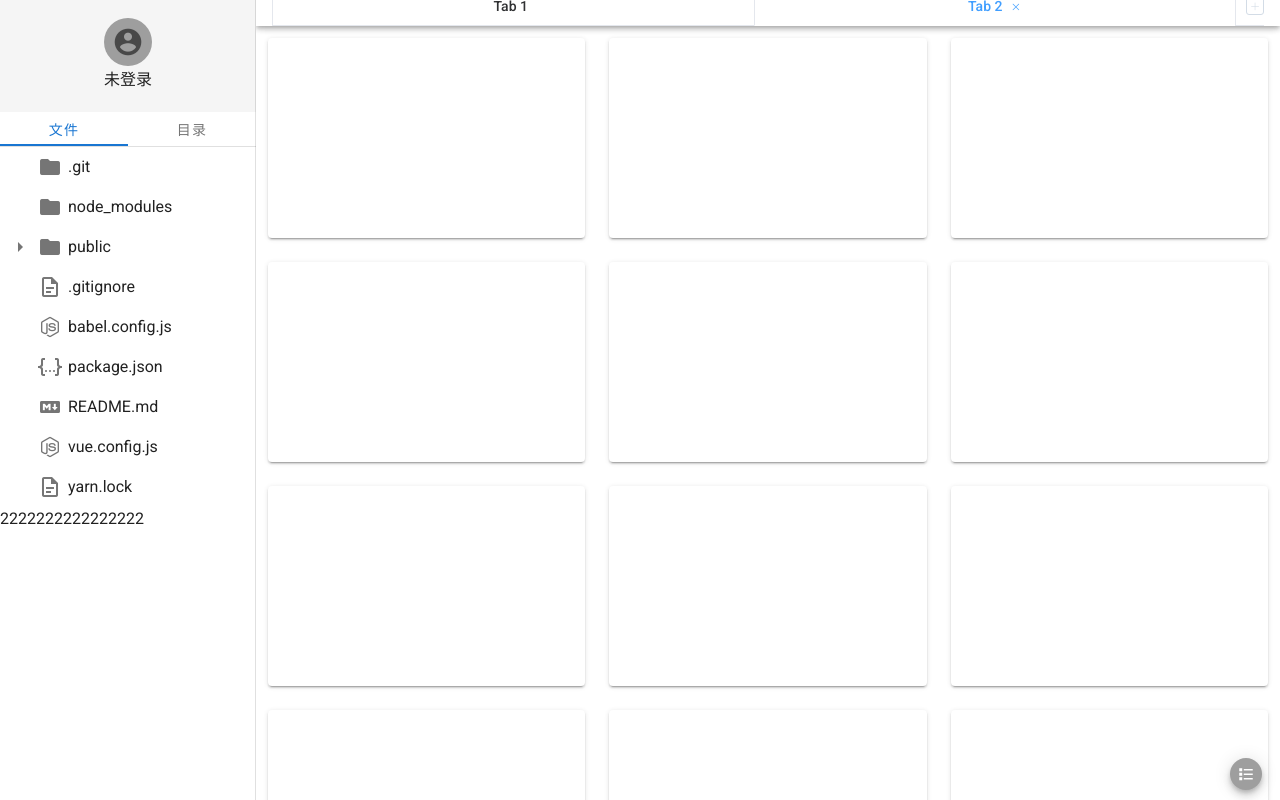
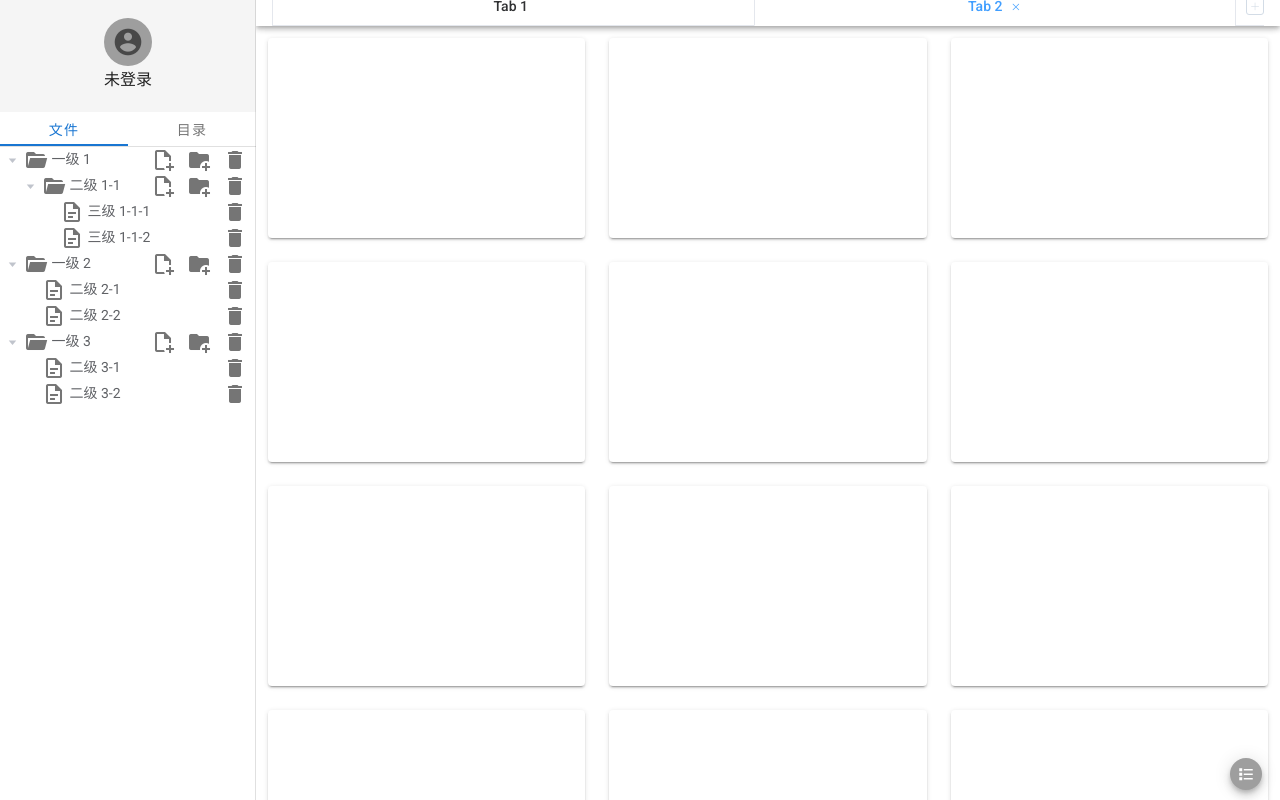
Before and after one commit to Kanito-fzw/codeNote, a Vue app in the folder codenote/: page / in a window 1280 px wide. Shown: the top 800 px of the page. Built offline with nearby package versions, Linux system fonts and the light colour scheme; what view-design would draw is missing.

Commit message:
树状列表

```diff
--- a/codenote/package.json
+++ b/codenote/package.json
@@ -12,6 +12,7 @@
   },
   "main": "background.js",
   "dependencies": {
+    "@material-ui/core": "^4.11.2",
     "core-js": "^3.6.5",
     "element-ui": "^2.4.5",
     "view-design": "^4.0.0",
--- a/codenote/src/components/Tabs.vue
+++ b/codenote/src/components/Tabs.vue
@@ -8,7 +8,6 @@
           :label="item.title"
           :name="item.name"
       >
-        {{ item.content }}
       </el-tab-pane>
     </el-tabs>
 
@@ -22,11 +21,9 @@ export default {
       editableTabs: [{
         title: 'Tab 1',
         name: '1',
-        content: ''
       }, {
         title: 'Tab 2',
         name: '2',
-        content: ''
       }],
       tabIndex: 2
     }
@@ -38,7 +35,6 @@ export default {
         this.editableTabs.push({
           title: 'New Tab',
           name: newTabName,
-          content: ''
         });
         this.editableTabsValue = newTabName;
       }
--- a/codenote/src/components/TreeView.vue
+++ b/codenote/src/components/TreeView.vue
@@ -1,113 +1,173 @@
 <template>
-  <div>
-    <v-treeview
-        :active.sync="active"
-        dense
-        v-model="tree"
-        item-key="name"
-        :items="items"
-        :open.sync="open"
-        activatable
-        color="warning"
-        open-on-click
-        transition
-    >
-      <template v-slot:prepend="{ item, open }">
-        <v-icon v-if="!item.file">
-          {{ open ? 'mdi-folder-open' : 'mdi-folder' }}
+  <div class="block">
+    <el-tree
+        :data="data"
+        node-key="id"
+        draggable
+        @node-click="noteClick"
+        :allow-drop="allowDrop"
+        default-expand-all>
+      <span class="custom-tree-node" slot-scope="{ node, data }">
+        <span>
+          <v-icon v-if="!data.icon">
+        {{ node.expanded ? 'mdi-folder-open' : 'mdi-folder' }}
       </v-icon>
       <v-icon v-else>
-          {{ files[item.file] }}
+        {{ data.icon }}
+      </v-icon>  {{ node.label }}</span>
+        <span >
+          <el-button
+              v-if="!data.icon"
+              type="text"
+              size="mini"
+              @click.stop="() => appendFile(data)">
+            <v-icon>
+              {{'mdi-file-plus-outline'}}
             </v-icon>
-      </template>
-    </v-treeview>
-    <button @click="openFile">2222222222222222</button>
+          </el-button>
+          <el-button
+              v-if="!data.icon"
+              type="text"
+              size="mini"
+              @click.stop="() => append(data)">
+            <v-icon>
+              {{'mdi-folder-plus'}}
+            </v-icon>
+          </el-button>
+          <el-button
+              type="text"
+              size="mini"
+              @click="() => remove(node, data)">
+            <v-icon>
+              {{'mdi-delete'}}
+            </v-icon>
+          </el-button>
+        </span>
+      </span>
+    </el-tree>
   </div>
 </template>
 
 <script>
+let id = 1000;
+
 export default {
-  methods:{
-    openFile(){
-      alert(this.active)
+  data() {
+    return {
+      data: [
+        {
+          id: 1,
+          label: '一级 1',
+          children: [{
+            id: 4,
+            label: '二级 1-1',
+            children: [{
+              id: 9,
+              label: '三级 1-1-1',
+              icon: 'mdi-file-document-outline',
+            }, {
+              id: 10,
+              label: '三级 1-1-2',
+              icon: 'mdi-file-document-outline',
+            }]
+          }]
+        }, {
+          id: 2,
+          label: '一级 2',
+          children: [{
+            id: 5,
+            label: '二级 2-1',
+            icon: 'mdi-file-document-outline',
+          }, {
+            id: 6,
+            label: '二级 2-2',
+            icon: 'mdi-file-document-outline',
+          }]
+        }, {
+          id: 3,
+          label: '一级 3',
+          children: [{
+            id: 7,
+            label: '二级 3-1',
+            icon: 'mdi-file-document-outline',
+          }, {
+            id: 8,
+            label: '二级 3-2',
+            icon: 'mdi-file-document-outline',
+          }]
+        }
+      ]
     }
   },
-  computed: {
-    selected () {
-      return this.active
+
+  methods: {
+    noteClick(data, node, obj){
+      console.log(data)
+      if (data.icon){
+
+      }
+
     },
-  },
-  watch: {
-    selected: function () {
-      alert(this.active)
+    allowDrop(draggingNode, dropNode, type) {
+      if (dropNode.data.icon&&type=='inner'){
+        return false
+      }else {
+        return true
       }
     },
-  data: () => ({
-    active: [],
-    initiallyOpen: ['public'],
-    files: {
-      html: 'mdi-language-html5',
-      js: 'mdi-nodejs',
-      json: 'mdi-code-json',
-      md: 'mdi-language-markdown',
-      pdf: 'mdi-file-pdf',
-      png: 'mdi-file-image',
-      txt: 'mdi-file-document-outline',
-      xls: 'mdi-file-excel',
+    append(data) {
+      const newChild = {id: id++, label: 'folder', children: []};
+      if (!data.children && !data.icon) {
+        this.$set(data, 'children', []);
+      }
+      if (data.icon){
+
+      }else {
+
+        data.children.push(newChild);
+      }
     },
-    tree: [],
-    items: [
-      {
-        name: '.git',
+    appendFile(data) {
+      const newChild = {id: id++, label: 'file', icon: 'mdi-file-document-outline'};
+      if (!data.children && !data.icon) {
+        this.$set(data, 'children', []);
+      }
+      if (data.icon){
+
+      }else {
+
+        data.children.push(newChild);
+      }
     },
-      {
-        name: 'node_modules',
+
+    remove(node, data) {
+      const parent = node.parent;
+      const children = parent.data.children || parent.data;
+      const index = children.findIndex(d => d.id === data.id);
+      children.splice(index, 1);
     },
-      {
-        name: 'public',
-        children: [
-          {
-            name: 'static',
-            children: [{
-              name: 'logo.png',
-              file: 'png',
-            }],
-          },
-          {
-            name: 'favicon.ico',
-            file: 'png',
-          },
-          {
-            name: 'index.html',
-            file: 'html',
-          },
-        ],
-      },
-      {
-        name: '.gitignore',
-        file: 'txt',
-      },
-      {
-        name: 'babel.config.js',
-        file: 'js',
-      },
-      {
-        name: 'package.json',
-        file: 'json',
-      },
-      {
-        name: 'README.md',
-        file: 'md',
-      },
-      {
-        name: 'vue.config.js',
-        file: 'js',
-      },
-      {
-        name: 'yarn.lock',
-        file: 'txt',
-      },
-    ],
-  }),
+
+    renderContent(h, {node, data, store}) {
+      return (
+          <span class="custom-tree-node">
+          <span>{node.label}</span>
+          <span>
+          <el-button size="mini" type="text" on-click={() => this.append(data)}>Append</el-button>
+      <el-button size="mini" type="text" on-click={() => this.remove(node, data)}>Delete</el-button>
+      </span>
+      </span>);
     }
+  }
+};
 </script>
+
+<style>
+.custom-tree-node {
+  flex: 1;
+  display: flex;
+  align-items: center;
+  justify-content: space-between;
+  font-size: 14px;
+  padding-right: 8px;
+}
+</style>
```
Also changed, not shown: 1 other file (tests, documents, lock files or other folders). Lines whose indentation alone changed are shown as unchanged.
